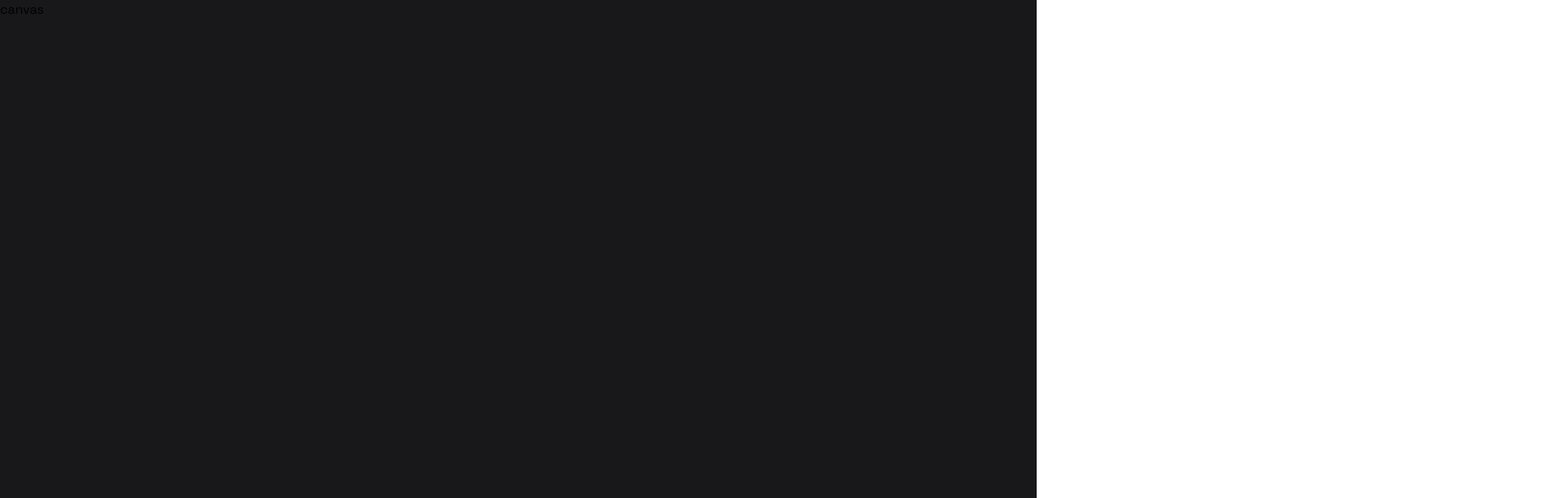
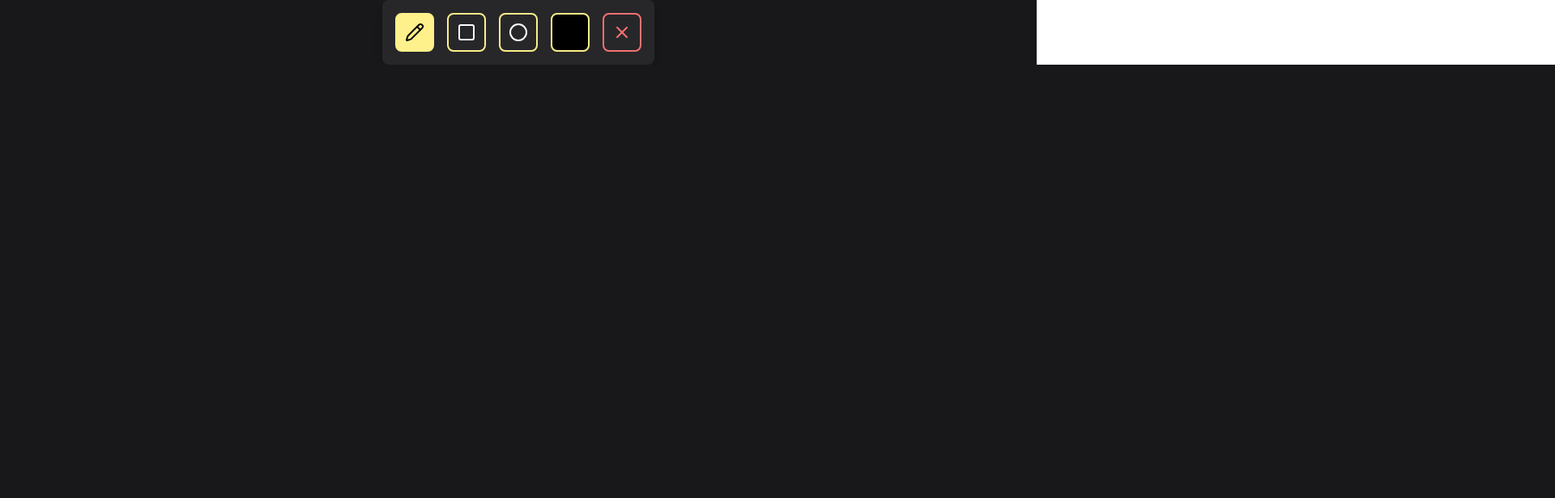
Before and after one commit to 0x4nud33p/sketch, a Next.js app in the folder apps/web/: page /canvas in a window 1280 px wide. Shown: the top 616 px of the page at 81% size, 1920 px wide, since content can reach past the window. Built offline with nearby package versions, Linux system fonts and the light colour scheme.

Commit message:
added canvas logic

```diff
--- /dev/null
+++ b/apps/web/app/canvas/Canvas.tsx
@@ -0,0 +1,238 @@
+"use client";
+
+import React, { useEffect, useRef, useState } from 'react';
+import { Pencil, Square, Circle, X } from 'lucide-react';
+
+type controlsProps = {
+  onShapeSelect: (shape: ShapeType) => void;
+  onClear: () => void;
+  selectedShape: ShapeType;
+  onColorChange: (color: string) => void;
+  currentColor: string;
+};
+
+export type ShapeType = 'pencil' | 'circle' | 'rectangle';
+
+export const Controls: React.FC<controlsProps> = ({
+  onShapeSelect,
+  onClear,
+  selectedShape,
+  onColorChange,
+  currentColor,
+}) => {
+  return (
+    <div className="w-fit mx-auto flex justify-center items-center gap-4 p-4 bg-[#27272a] bg-opacity-80 rounded-lg shadow-lg">
+      {[
+        { shape: 'pencil', Icon: Pencil },
+        { shape: 'rectangle', Icon: Square },
+        { shape: 'circle', Icon: Circle },
+      ].map(({ shape, Icon }) => (
+        <button
+          key={shape}
+          className={`w-12 h-12 flex justify-center items-center rounded-lg border-2 transition-all duration-300 hover:scale-110
+          ${
+            selectedShape === shape
+              ? 'bg-[#fef08a] text-black border-[#fef08a]'
+              : 'bg-transparent text-[#fef08a] border-[#fef08a]'
+          }`}
+          onClick={() => onShapeSelect(shape as ShapeType)}
+        >
+          <Icon size={24} color={selectedShape === shape ? 'black' : 'white'} />
+        </button>
+      ))}
+      <label
+        className="w-12 h-12 rounded-lg border-2 border-[#fef08a] cursor-pointer transition-all duration-300 hover:scale-110"
+        style={{ backgroundColor: currentColor }}
+      >
+        <input
+          type="color"
+          className="hidden"
+          value={currentColor}
+          onChange={(e) => onColorChange(e.target.value)}
+        />
+      </label>
+      <button
+        className="w-12 h-12 flex justify-center items-center rounded-lg border-2 border-[#f87171] text-[#f87171] transition-all duration-300 hover:scale-110 hover:bg-[#f87171] hover:text-black"
+        onClick={onClear}
+      >
+        <X size={24} color="currentColor" />
+      </button>
+    </div>
+  );
+};
+
+interface Line {
+  points: [number, number][];
+  color: string;
+}
+
+interface Circle {
+  x: number;
+  y: number;
+  radius: number;
+  color: string;
+}
+
+interface Rectangle {
+  x: number;
+  y: number;
+  width: number;
+  height: number;
+  color: string;
+}
+
+const Canvas = () => {
+  const canvasRef = useRef<HTMLCanvasElement | null>(null);
+  const [isDrawing, setIsDrawing] = useState(false);
+  const [currentLine, setCurrentLine] = useState<Line | null>(null);
+  const [lines, setLines] = useState<Line[]>([]);
+  const [selectedShape, setSelectedShape] = useState<ShapeType>('pencil');
+  const [circles, setCircles] = useState<Circle[]>([]);
+  const [rectangles, setRectangles] = useState<Rectangle[]>([]);
+  const [color, setColor] = useState('#000000');
+
+  useEffect(() => {
+    const canvas = canvasRef.current;
+    if (canvas) {
+      const ctx = canvas.getContext('2d');
+      if (ctx) {
+        ctx.lineCap = 'round';
+        ctx.lineWidth = 2;
+
+        const handleMouseDown = (e: MouseEvent) => {
+          const rect = canvas.getBoundingClientRect();
+          const x = e.clientX - rect.left;
+          const y = e.clientY - rect.top;
+
+          if (selectedShape === 'pencil') {
+            setIsDrawing(true);
+            setCurrentLine({ points: [[x, y]], color });
+          } else if (selectedShape === 'circle') {
+            setCircles([...circles, { x, y, radius: 0, color }]);
+          } else if (selectedShape === 'rectangle') {
+            setRectangles([...rectangles, { x, y, width: 0, height: 0, color }]);
+          }
+        };
+
+        const handleMouseMove = (e: MouseEvent) => {
+          const rect = canvas.getBoundingClientRect();
+          const x = e.clientX - rect.left;
+          const y = e.clientY - rect.top;
+
+          if (selectedShape === 'pencil' && isDrawing && currentLine) {
+            const newPoints = [...currentLine.points, [x, y]];
+            setCurrentLine({ ...currentLine, points: newPoints });
+            redraw(ctx);
+          } else if (selectedShape === 'circle' && circles.length > 0) {
+            const lastCircle = circles[circles.length - 1];
+            const radius = Math.sqrt((x - lastCircle.x) ** 2 + (y - lastCircle.y) ** 2);
+            const updatedCircles = circles.slice(0, -1).concat({ ...lastCircle, radius });
+            setCircles(updatedCircles);
+            redraw(ctx);
+          } else if (selectedShape === 'rectangle' && rectangles.length > 0) {
+            const lastRect = rectangles[rectangles.length - 1];
+            const width = x - lastRect.x;
+            const height = y - lastRect.y;
+            const updatedRects = rectangles.slice(0, -1).concat({ ...lastRect, width, height });
+            setRectangles(updatedRects);
+            redraw(ctx);
+          }
+        };
+
+        const handleMouseUp = () => {
+          setIsDrawing(false);
+          if (currentLine && currentLine.points.length > 1 && selectedShape === 'pencil') {
+            setLines([...lines, currentLine]);
+          }
+          setCurrentLine(null);
+        };
+
+        const handleMouseOut = () => {
+          setIsDrawing(false);
+          setCurrentLine(null);
+        };
+
+        canvas.addEventListener('mousedown', handleMouseDown);
+        canvas.addEventListener('mousemove', handleMouseMove);
+        canvas.addEventListener('mouseup', handleMouseUp);
+        canvas.addEventListener('mouseout', handleMouseOut);
+
+        return () => {
+          canvas.removeEventListener('mousedown', handleMouseDown);
+          canvas.removeEventListener('mousemove', handleMouseMove);
+          canvas.removeEventListener('mouseup', handleMouseUp);
+          canvas.removeEventListener('mouseout', handleMouseOut);
+        };
+      }
+    }
+  }, [currentLine, lines, selectedShape, circles, rectangles, isDrawing, color]);
+
+  const redraw = (ctx: CanvasRenderingContext2D) => {
+    ctx.clearRect(0, 0, ctx.canvas.width, ctx.canvas.height);
+
+    lines.forEach((line) => drawLine(ctx, line));
+    circles.forEach((circle) => drawCircle(ctx, circle));
+    rectangles.forEach((rect) => drawRectangle(ctx, rect));
+
+    if (isDrawing && selectedShape === 'pencil' && currentLine) {
+      drawLine(ctx, currentLine);
+    }
+  };
+
+  const drawLine = (ctx: CanvasRenderingContext2D, line: Line) => {
+    ctx.strokeStyle = line.color;
+    ctx.beginPath();
+    ctx.moveTo(line.points[0][0], line.points[0][1]);
+    line.points.slice(1).forEach((point) => ctx.lineTo(point[0], point[1]));
+    ctx.stroke();
+  };
+
+  const drawCircle = (ctx: CanvasRenderingContext2D, circle: Circle) => {
+    ctx.strokeStyle = circle.color;
+    ctx.beginPath();
+    ctx.arc(circle.x, circle.y, circle.radius, 0, 2 * Math.PI);
+    ctx.stroke();
+  };
+
+  const drawRectangle = (ctx: CanvasRenderingContext2D, rect: Rectangle) => {
+    ctx.strokeStyle = rect.color;
+    ctx.beginPath();
+    ctx.rect(rect.x, rect.y, rect.width, rect.height);
+    ctx.stroke();
+  };
+
+  const handleShapeSelect = (shape: ShapeType) => {
+  setSelectedShape(shape);
+  setIsDrawing(false);
+  setCurrentLine(null);
+};
+
+  const handleClear = () => {
+    const canvas = canvasRef.current;
+    if (canvas) {
+      const ctx = canvas.getContext('2d');
+      if (ctx) {
+        ctx.clearRect(0, 0, ctx.canvas.width, ctx.canvas.height);
+        setLines([]);
+        setCircles([]);
+        setRectangles([]);
+        setCurrentLine(null);
+      }
+    }
+  };
+
+  return (
+    <div>
+      <Controls
+        onShapeSelect={handleShapeSelect}
+        onClear={handleClear}
+        selectedShape={selectedShape}
+        onColorChange={setColor}
+        currentColor={color}
+      />
+      <canvas ref={canvasRef} width="2000" height="1000" className="bg-[#18181b]"></canvas>
+    </div>
+  );
+};
+
+export default Canvas;
--- a/apps/web/app/canvas/page.tsx
+++ b/apps/web/app/canvas/page.tsx
@@ -1,10 +1,10 @@
-
+import Canvas from "./Canvas"
 
 const page = () => {
   return (
     <>
-      <div className="bg-[#18181b] min-h-screen">
-        <h1>canvas</h1>
+      <div className="bg-[#18181b] min-h-screen w-full">
+         <Canvas />
       </div>
     </>
   )
```
